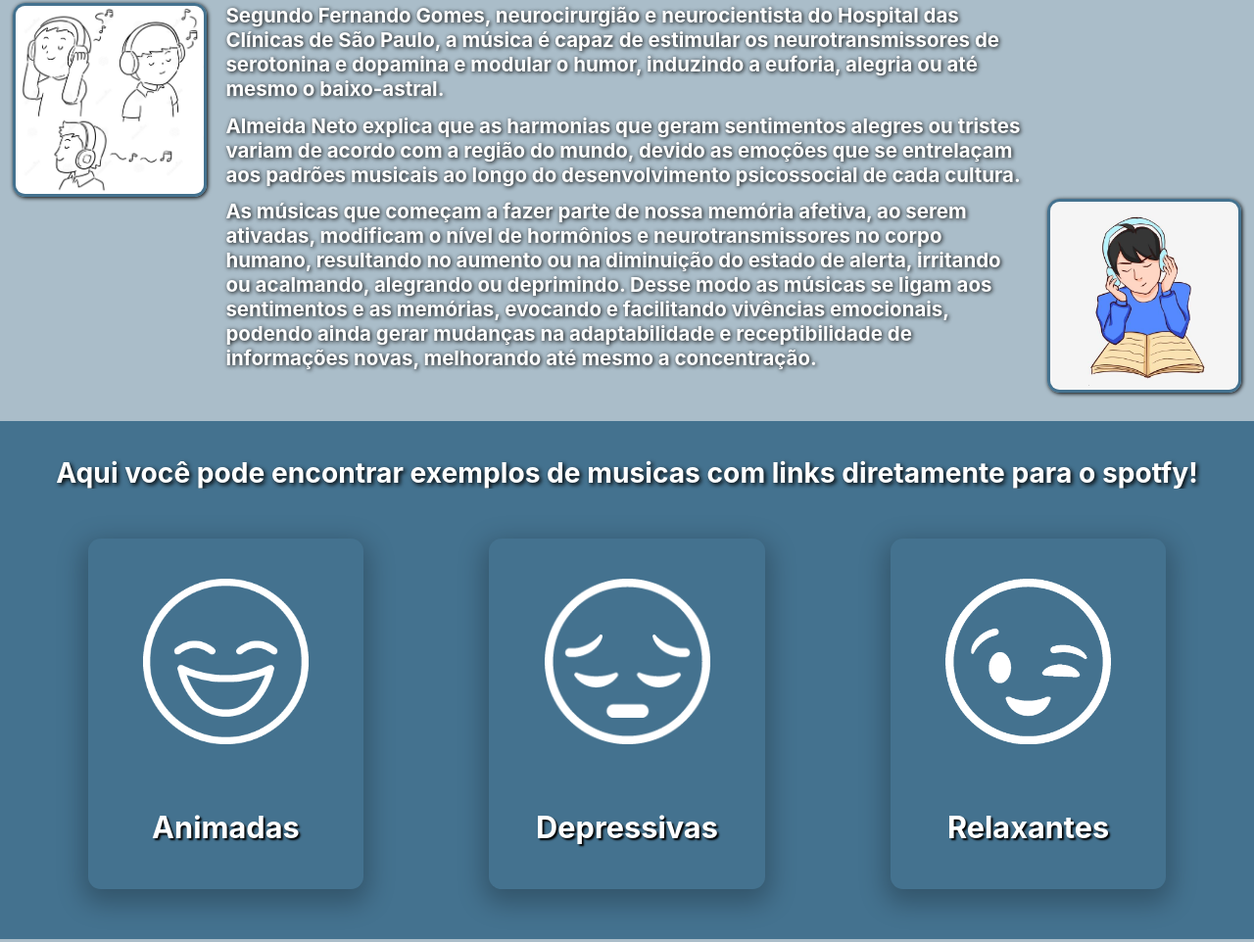
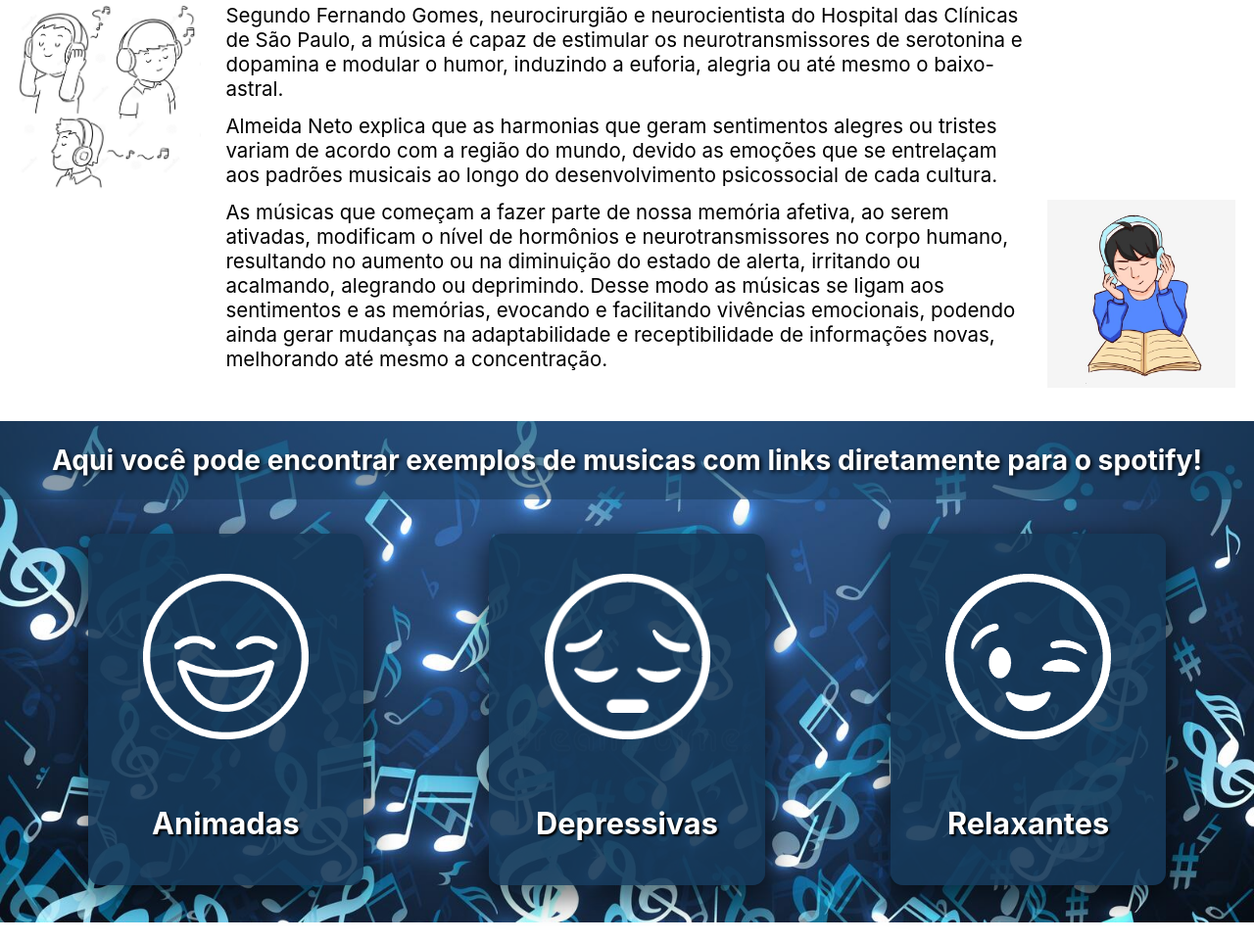
Before and after one commit to AndreFMO/Landing-Page, a plain HTML site: page index.html in a window 1280 px wide. Shown: the part 527-1489 px from the top of the page at 98% size. Drawn offline with Linux system fonts and the light colour scheme.

Commit message:
Landing Page v2 - teste imagens

```diff
--- a/css/style.css
+++ b/css/style.css
@@ -7,9 +7,10 @@
 }
 
 .cabecalho {
+    background-image: url("../img/fundo2.jpg");
+    background-size: 100vw;
     width: 100%;
-    height: 10vw;
-    background-color: #44728f;
+    height: 12vw;
     left: 0;
     top: 0;
     position: relative;
@@ -53,9 +54,8 @@
 .area-de-texto {
     width: 100%;
     height: auto;
-    background-color: #aabdc9;
     right: 0;
-    top: 10vw;
+    top: 12vw;
     position: absolute;
 }
 
@@ -74,10 +74,6 @@
 .img {
     width: 100%;
     height: 100%;
-    border-radius: 1vw;
-    border-color: #44728f;
-    border-style: solid;
-    box-shadow: 1px 1px 4px #000000;
 }
 
 .intro {
@@ -90,10 +86,8 @@
     padding-left: 18vw;
     padding-right: 18vw;
     font-family: "Inter", sans-serif;
-    font-weight: 700;
     font-size: 1.6vw;
-    color: #ffffff;
-    text-shadow: 1px 1px 4px #000000;
+    color: #000000;
     margin-bottom: -2vw;
 }
 
@@ -101,21 +95,24 @@
     position: relative;
     height: 5.4vw;
     width: 100%;
-    margin-top: 50px;
+    top: -39.6vw;
     display: flex;
-    background-color: #44728f;
     align-items: center;
     justify-content: center;
-    margin-top: 6vw;
+    margin-bottom: -4vw;
 }
 
 .texto-titulo-atalho {
     color:#ffffff;
+    background-color: rgba(22, 56, 88, 0.5);
     font-family: "Inter", sans-serif;
     font-weight: 700;
     font-size: 2.2vw;
     text-shadow: 2px 2px 4px #000000;
-    padding-top: 3vw;
+    padding-top: 1.8vw;
+    padding-bottom: 1.8vw;
+    width: 100%;
+    text-align: center;
 }
 
 a {
@@ -125,25 +122,29 @@ a {
 
 .atalhos-humor {
     position: relative;
-    height: 36vw;
+    height: 40vw;
     width: 100%;
     display: flex;
     gap: 10vw;
-    background-color: #44728f;
+    background-image: url("../img/fundo2.jpg");
+    background-size: 100vw;
     align-items: center;
     justify-content: center;
+    margin-top: 6vw;
 }
 
 .atalho {
     position: relative;
+    margin-top: 6vw;
     width: 22vw;
     height: 28vw;
     border-radius: 1vw;
-    box-shadow: 0px 9px 26px 6px rgba(0, 0, 0, 0.25);
+    box-shadow: 0px 9px 26px 6px rgba(0, 0, 0, 0.50);
     display: flex;
     flex-direction: column;
     transition: all .5s ease;
     cursor: pointer;
+    background-color: rgba(22, 56, 88, 0.9);
 }
 
 .atalho:hover {
@@ -199,7 +200,7 @@ html {
     width: 100%;
     height: 100%;
     border-radius: 12vw;
-    background-color: #44728f;
+    background-color: rgba(22, 56, 88, 0.9);
     box-shadow: 1px 1px 2px #000000;
     position: relative;
     display: flex;
@@ -246,7 +247,7 @@ html {
 .rodape {
     width: 100%;
     height: 10vw;
-    background-color: #44728f;
+    background-color: rgba(22, 56, 88);
     right: 0;
     bottom: 0;
     position: relative;
--- a/index.html
+++ b/index.html
@@ -38,7 +38,6 @@
                 <div class="local-direita-img"><img src="img/img-lendo.jpg" class="img"></div>
                 <p class="texto-principal"> As músicas que começam a fazer parte de nossa memória afetiva, ao serem ativadas, modificam o nível de hormônios e neurotransmissores no corpo humano, resultando no aumento ou na diminuição do estado de alerta, irritando ou acalmando, alegrando ou deprimindo. Desse modo as músicas se ligam aos sentimentos e as memórias, evocando e facilitando vivências emocionais, podendo ainda gerar mudanças na adaptabilidade e receptibilidade de informações novas, melhorando até mesmo a concentração.</p>
             </div>
-            <div class="titulo-atalhos" id="area-de-selecao"><p class="texto-titulo-atalho">Aqui você pode encontrar exemplos de musicas com links diretamente para o spotfy!</p></div>
             <div class="atalhos-humor">
                 <a href="#animadas"><div class="atalho">
                     <div class="atalho-cima" id="img-humor1"></div>
@@ -59,6 +58,7 @@
                     </div>
                 </div></a>
             </div>
+            <div class="titulo-atalhos" id="area-de-selecao"><p class="texto-titulo-atalho">Aqui você pode encontrar exemplos de musicas com links diretamente para o spotify!</p></div>
 
             <div class="intro" id="animadas">
                 <p class="titulo-categorias"> Músicas animadas </p>
```
Also changed, not shown: img/fundo1.jpg (added), img/fundo2.jpg (added), img/fundo3.jpg (added).
